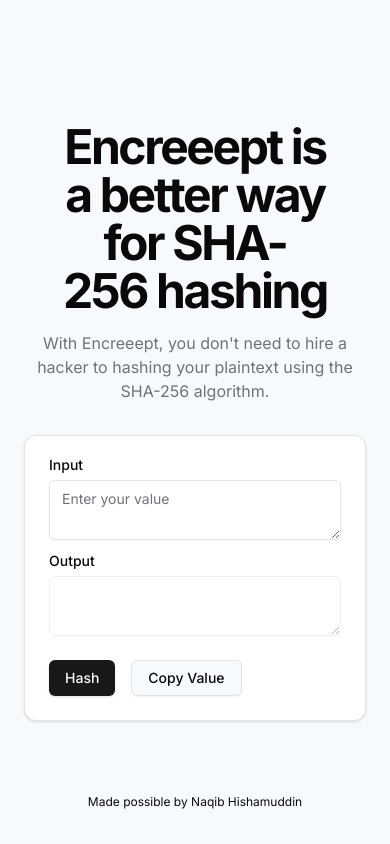
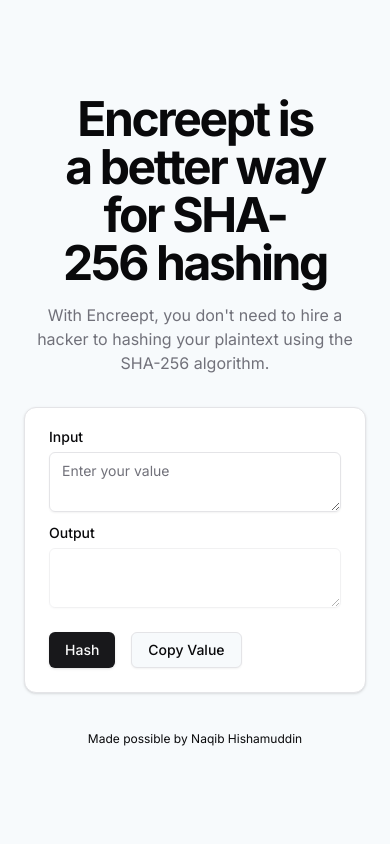
Before and after one commit to naqibhishamuddin/encreept, a Next.js app: page / in a window 390 px wide. Built offline with nearby package versions, Linux system fonts and the light colour scheme.

Commit message:
Update copywriting and footer position

```diff
--- a/app/layout.tsx
+++ b/app/layout.tsx
@@ -10,8 +10,8 @@ export const fontSans = FontSans({
   variable: "--font-sans",
 });
 export const metadata: Metadata = {
-  title: "Create Next App",
-  description: "Generated by create next app",
+  title: "Encreept - SHA-256 Hashing",
+  description: "A better way to perform SHA-256 hashing",
 };
 
 export default function RootLayout({
--- a/app/page.tsx
+++ b/app/page.tsx
@@ -2,20 +2,12 @@
 
 import { TypographyH1, TypographyLead } from "@/components/ui/typography";
 import { Button } from "@/components/ui/button";
-import {
-  Card,
-  CardContent,
-  CardDescription,
-  CardFooter,
-  CardHeader,
-  CardTitle,
-} from "@/components/ui/card";
+import { Card, CardContent, CardFooter } from "@/components/ui/card";
 import {
   HoverCard,
   HoverCardContent,
   HoverCardTrigger,
 } from "@/components/ui/hover-card";
-
 import { Textarea } from "@/components/ui/textarea";
 import { Label } from "@/components/ui/label";
 import Balancer from "react-wrap-balancer";
@@ -39,10 +31,10 @@ export default function Home() {
     <main className="flex flex-col justify-center min-h-screen items-center px-6 py-12">
       <section className="w-full max-w-[980px] mx-auto flex flex-col items-center gap-4">
         <TypographyH1>
-          <Balancer>Encreeept is a better way for SHA-256 hashing</Balancer>
+          <Balancer>Encreept is a better way for SHA-256 hashing</Balancer>
         </TypographyH1>
         <TypographyLead>
-          With Encreeept, you don't need to hire a hacker to hashing your
+          With Encreept, you don't need to hire a hacker to hashing your
           plaintext using the SHA-256 algorithm.
         </TypographyLead>
         <Card className="w-full max-w-[600px] mt-4">
@@ -80,7 +72,7 @@ export default function Home() {
           </CardFooter>
         </Card>
       </section>
-      <footer className="absolute bottom-8">
+      <footer className="mt-8 sm:absolute sm:bottom-8">
         <HoverCard>
           <HoverCardTrigger className="text-xs">
             Made possible by Naqib Hishamuddin
```
